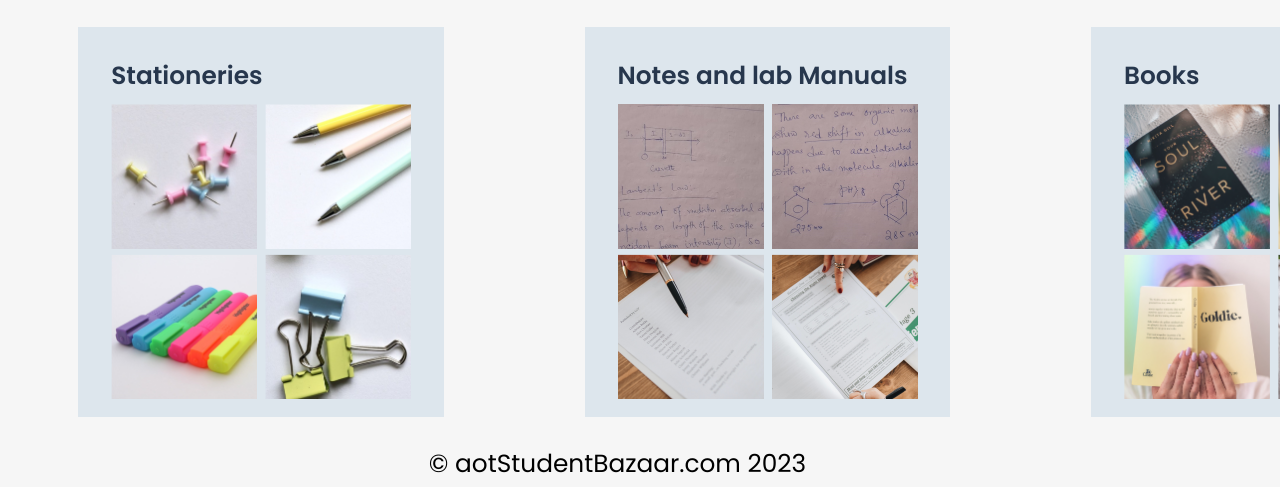
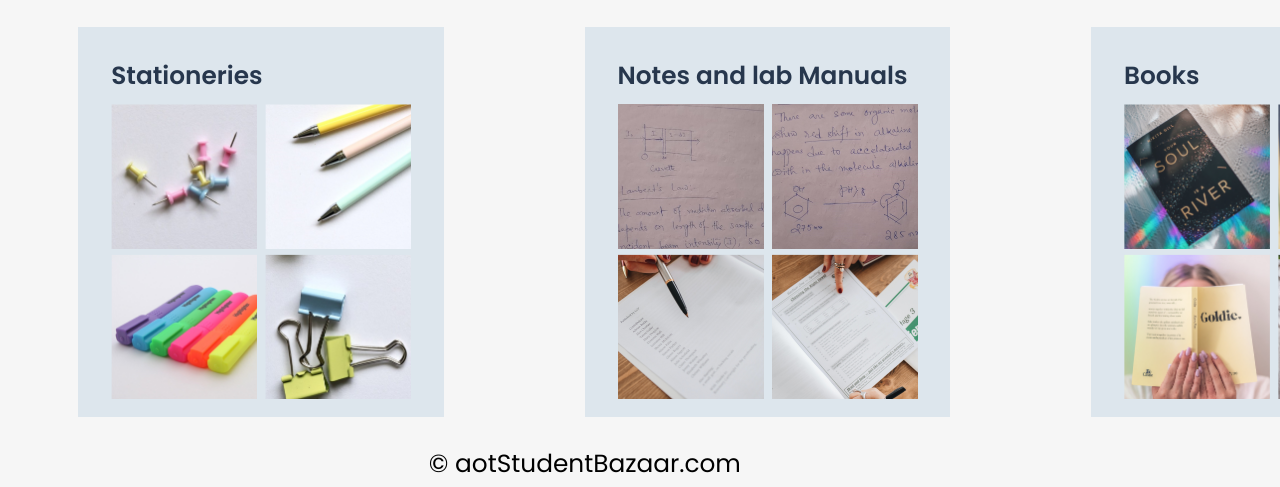
Before and after one commit to Satwik265/HM0053_Team-Code-warriors, a website built with Parcel: page HomePage.html in a window 1280 px wide. Shown: the part 701-1188 px from the top of the page. Built offline with nearby package versions, Linux system fonts and the light colour scheme; a web font is replaced by a local one.

Commit message:
Update HomePage.html

```diff
--- a/HomePage.html
+++ b/HomePage.html
@@ -80,7 +80,7 @@
         Connecting students, empowering exchanges
       </div>
     </span>
-    <small class="aotcampusexchangecom-202311" id="h41">© aotStudentBazaar.com 2023</small>
+    <small class="aotcampusexchangecom-202311" id="h41">© aotStudentBazaar.com</small>
   </div>
 
 </body>
```
